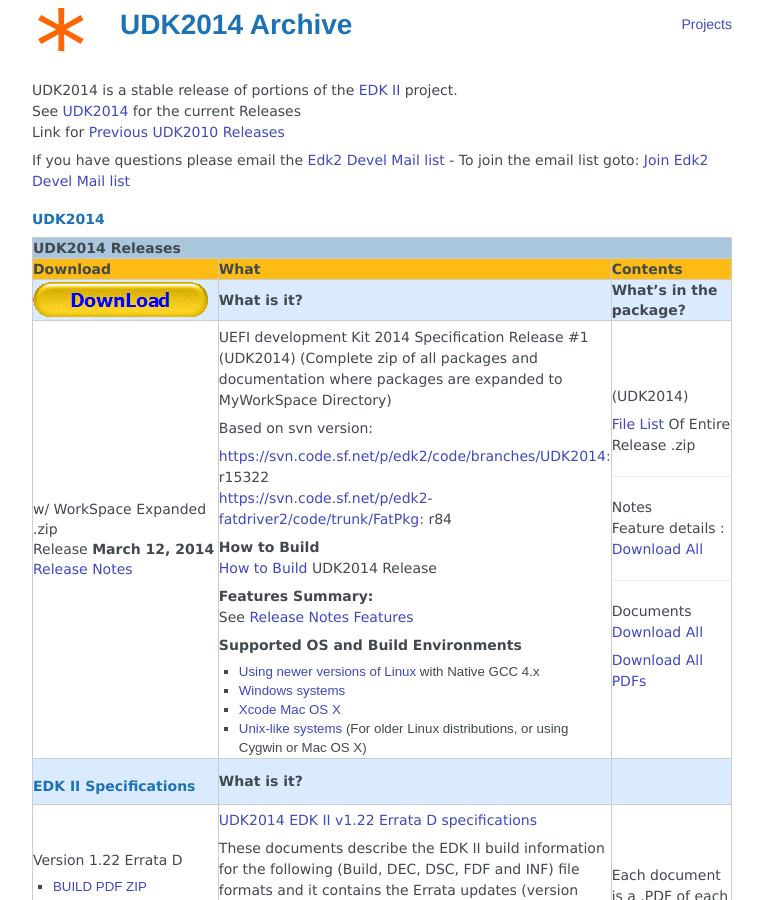
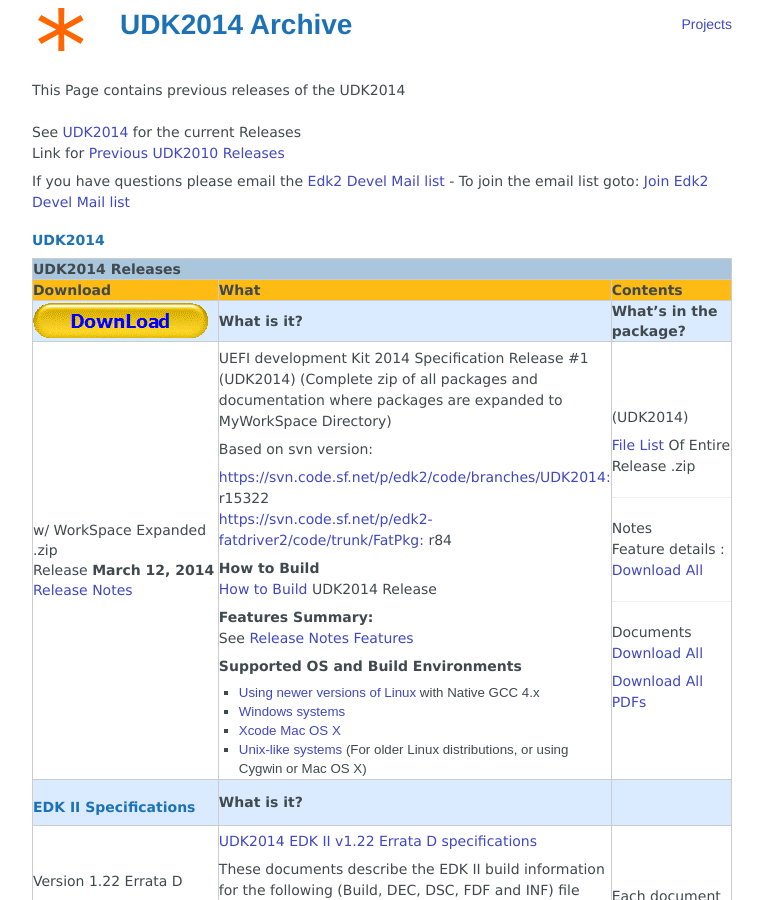
Before and after one commit to tianocore/tianocore.github.io, a Jekyll site: the page built from udk2014/Archive/index.md, in a window 1280 px wide and 900 px high. Shown: the whole window, without its empty margins (258-1021 px from the left). Built offline with Jekyll 4.4.1, drawn with Linux system fonts in a browser that asks for light colours; nearby versions of some CDN libraries.

Commit message:
Update index.md

```diff
--- a/udk2014/Archive/index.md
+++ b/udk2014/Archive/index.md
@@ -3,8 +3,7 @@ layout: default
 title: UDK2014 Archive
 ---
 {% include site-links.md %}
-
-UDK2014 is a stable release of portions of the [EDK II] project.
+This Page contains previous releases of the UDK2014 <br>
 <br>
 See [UDK2014] for the current  Releases
 <br>
```
